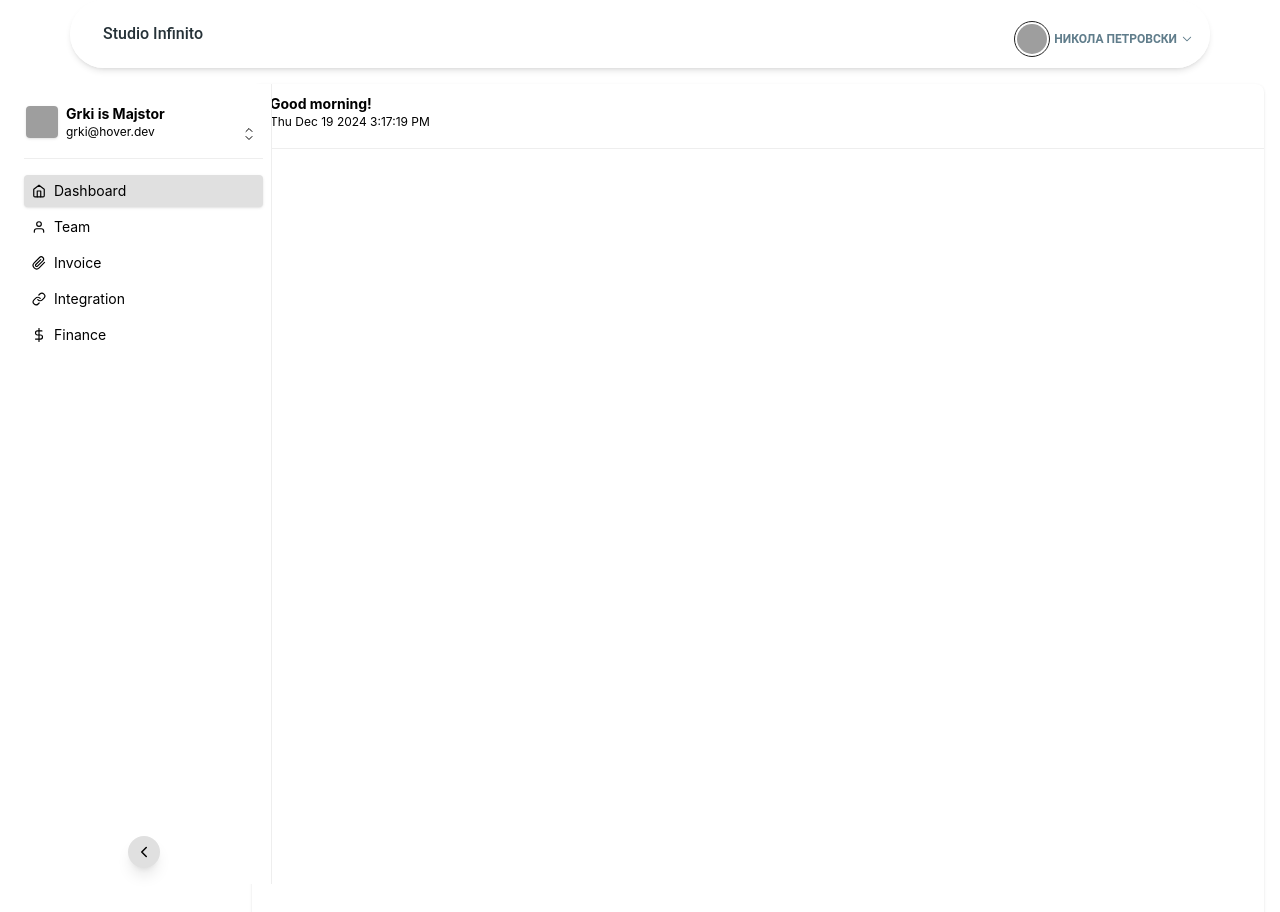
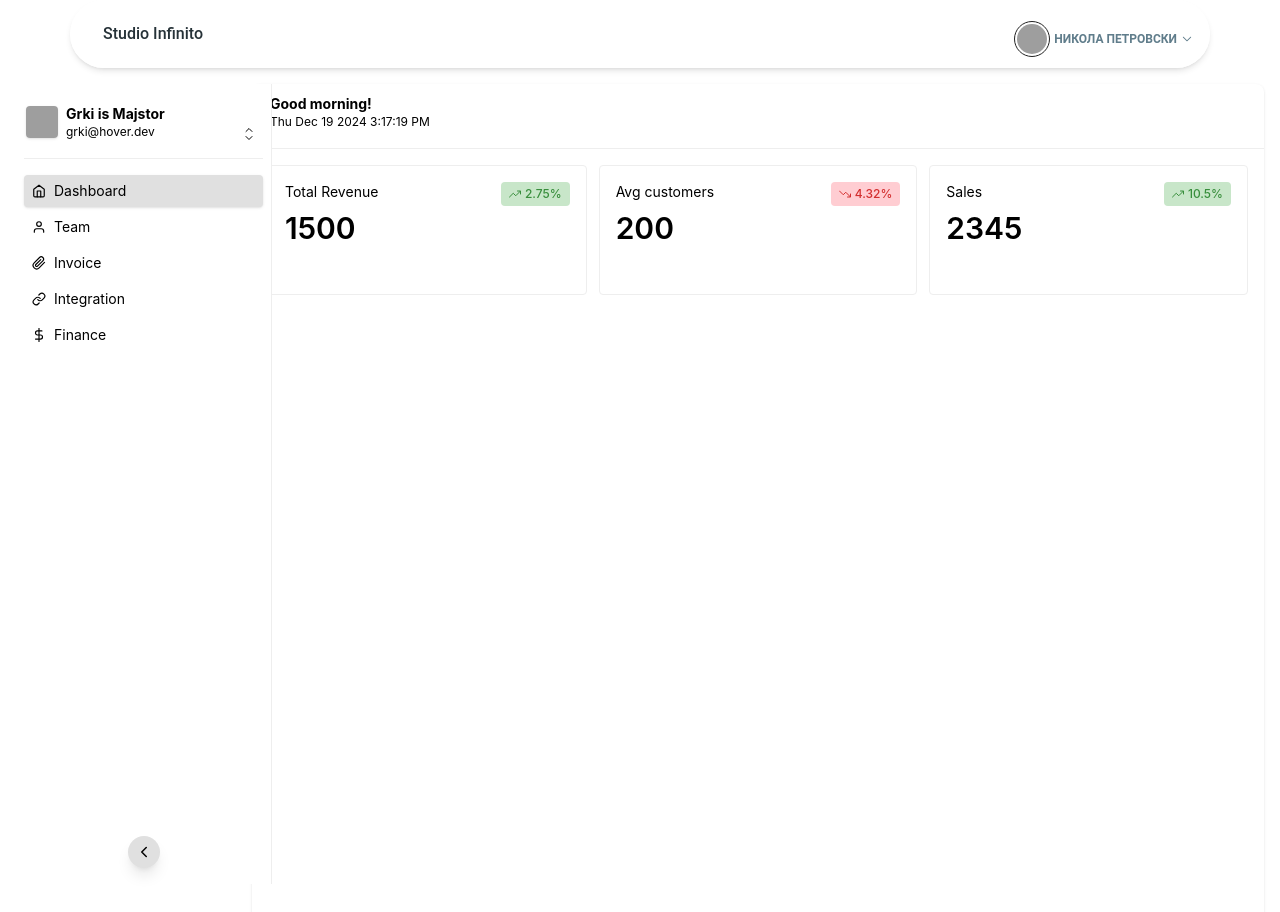
Before and after one commit to dgrkov/studio-infinito, a React (Create React App) app: page /admin in a window 1280 px wide. Shown: the top 912 px of the page. Built offline with nearby package versions, Linux system fonts and the light colour scheme; grey boxes are pictures that could not be loaded.

Commit message:
Added Cards to Dashboard

```diff
--- a/src/Components/Dashboard/Dashboard.js
+++ b/src/Components/Dashboard/Dashboard.js
@@ -1,10 +1,12 @@
 import React from "react";
 import TopBar from "./TopBar";
+import Grid from "./Grid";
 
  export default function Dashboard() {
     return (
         <div className="bg-white rounded-lg pb-4 shadow h-[200vh]">
             <TopBar />
+            <Grid />
         </div>
     )
 }
--- /dev/null
+++ b/src/Components/Dashboard/Grid.js
@@ -0,0 +1,10 @@
+import React, { useState, useEffect } from "react";
+import StatCards from "./StatCards";
+
+export default function Grid() {
+    return (
+        <div className="px-4 grid gap-3 grid-cols-12">
+            <StatCards />
+        </div>
+    );
+}
--- /dev/null
+++ b/src/Components/Dashboard/StatCards.js
@@ -0,0 +1,31 @@
+import React from "react";
+import { FiTrendingUp, FiTrendingDown } from "react-icons/fi";
+
+export default function StatCards() {
+    return <>
+    <Card title="Total Revenue" value="1500" pillText="2.75%" trend="up" period="From Jan 1st - Jun 2nd"/>
+    <Card title="Avg customers" value="200" pillText="4.32%" trend="down" period="From May 1st - Jul 2nd"/>
+    <Card title="Sales" value="2345" pillText="10.5%" trend="up" period="From Feb 5th - Aug 22nd"/>
+    </>;
+}
+
+const Card = ({title, value, pillText, trend, period}) => {
+    return (
+        <div className="p-4 col-span-4 rounded border border-stone-300">
+            <div className="flex mb-8 items-start justify-between">
+                <div>
+                    <h3 className="text-stone-500 mb-2 text-sm">{ title }</h3>
+                    <p className="text-3xl font-semibold">{ value }</p>
+                </div>
+                <span className={`text-xs flex items-center gap-1 font-medium px-2 py-1 rounded ${
+                    trend === "up"
+                    ? "bg-green-100 text-green-700"
+                    : "bg-red-100 text-red-700"
+                }`}
+                >
+                    {trend === "up" ? <FiTrendingUp /> : <FiTrendingDown />} { pillText }
+                </span>
+            </div>
+        </div>
+    );
+}
--- a/src/Components/Sidebar/Sidebar.js
+++ b/src/Components/Sidebar/Sidebar.js
@@ -8,7 +8,7 @@ export default function Sidebar() {
 
     return (
         <div className={`h-screen bg-white border-r transition-all duration-300 flex flex-col
-            ${collapsed ? "w-16" : "w-64"} relative`}>
+            ${collapsed ? "w-16" : "w-64"} sticky top-0`}>
 
             {/* Sidebar Content */}
             <div className={`overflow-y-scroll flex-grow p-2
```
